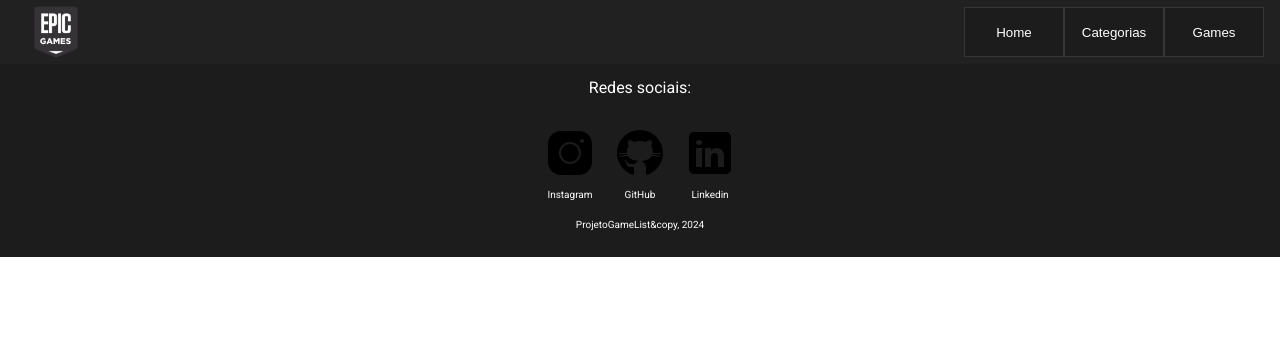
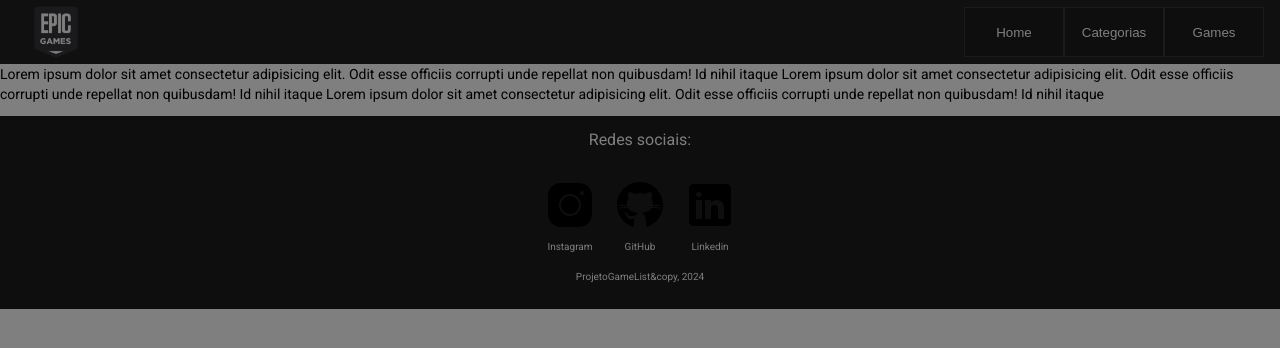
Before and after one commit to andrematos90/DesenvolvimentoFullStak, an Angular app in the folder Projeto GameList - JavaSpringBoot + Angular/front-end/GameList/: page /details in a window 1280 px wide. Before the commit this address led to /. Shown: the top 348 px of the page. Built offline with nearby package versions, Linux system fonts and the light colour scheme; a web font is replaced by a local one.

Commit message:
inicio modal

```diff
--- a/Projeto GameList - JavaSpringBoot + Angular/front-end/GameList/src/app/app-routing.module.ts
+++ b/Projeto GameList - JavaSpringBoot + Angular/front-end/GameList/src/app/app-routing.module.ts
@@ -3,11 +3,13 @@ import { RouterModule, Routes } from '@angular/router';
 import { HomeComponent } from './components/pages/home/home.component';
 import { GamesComponent } from './components/pages/games/games.component';
 import { CategoriesComponent } from './components/pages/categories/categories.component';
+import { GameDetailsComponent } from './components/pages/game-details/game-details.component';
 
 const routes: Routes = [
   {path:'', component:HomeComponent},
   {path:'games', component:GamesComponent},
-  {path:'categories', component:CategoriesComponent}
+  {path:'categories', component:CategoriesComponent},
+  {path:'details', component:GameDetailsComponent,}
 ];
 
 @NgModule({
--- a/Projeto GameList - JavaSpringBoot + Angular/front-end/GameList/src/app/app.module.ts
+++ b/Projeto GameList - JavaSpringBoot + Angular/front-end/GameList/src/app/app.module.ts
@@ -17,6 +17,8 @@ import { GamesComponent } from './components/pages/games/games.component';
 import { CategoriesComponent } from './components/pages/categories/categories.component';
 import { MatCardModule } from '@angular/material/card';
 import { HttpClientModule } from '@angular/common/http';
+import { GameDetailsComponent } from './components/pages/game-details/game-details.component';
+
 
 @NgModule({
   declarations: [
@@ -26,6 +28,7 @@ import { HttpClientModule } from '@angular/common/http';
     HomeComponent,
     GamesComponent,
     CategoriesComponent,
+    GameDetailsComponent,
 
   ],
   imports: [
--- /dev/null
+++ b/Projeto GameList - JavaSpringBoot + Angular/front-end/GameList/src/app/components/pages/game-details/game-details.component.html
@@ -0,0 +1,9 @@
+<ng-container>
+  <div>
+    <p>Lorem ipsum dolor sit amet consectetur adipisicing elit. Odit esse officiis corrupti unde repellat non quibusdam! Id nihil itaque
+      Lorem ipsum dolor sit amet consectetur adipisicing elit. Odit esse officiis corrupti unde repellat non quibusdam! Id nihil itaque
+      Lorem ipsum dolor sit amet consectetur adipisicing elit. Odit esse officiis corrupti unde repellat non quibusdam! Id nihil itaque
+    </p>
+  </div>
+  <div class="overlay"></div>
+</ng-container>
--- /dev/null
+++ b/Projeto GameList - JavaSpringBoot + Angular/front-end/GameList/src/app/components/pages/game-details/game-details.component.ts
@@ -0,0 +1,16 @@
+import { Component, OnInit } from '@angular/core';
+
+@Component({
+  selector: 'app-game-details',
+  templateUrl: './game-details.component.html',
+  styleUrls: ['./game-details.component.css']
+})
+export class GameDetailsComponent implements OnInit {
+
+  constructor() { }
+
+  ngOnInit(): void {
+  }
+
+
+}
--- a/Projeto GameList - JavaSpringBoot + Angular/front-end/GameList/src/app/components/pages/games/games.component.css
+++ b/Projeto GameList - JavaSpringBoot + Angular/front-end/GameList/src/app/components/pages/games/games.component.css
@@ -67,3 +67,11 @@
 .platform:hover {
   background-color: rgba(0, 0, 0, 0.7); /* Escurecer um pouco a cor de fundo */
 }
+
+@media (min-width: 768px) {
+  .container {
+    display: flex;
+    flex-wrap: wrap;
+    justify-content: space-between;
+  }
+}
--- a/Projeto GameList - JavaSpringBoot + Angular/front-end/GameList/src/app/components/pages/games/games.component.html
+++ b/Projeto GameList - JavaSpringBoot + Angular/front-end/GameList/src/app/components/pages/games/games.component.html
@@ -1,5 +1,5 @@
 <div class="container">
-  <mat-card class="card-container" *ngFor="let game of allGames">
+  <mat-card  class="card-container" *ngFor="let game of allGames" (click)="toggle()">
     <div class="image-container">
       <img mat-card-lg-image src="{{game.imgUrl}}">
       <div class="platform">{{game.platforms}}</div>
@@ -9,4 +9,9 @@
       {{game.shortDescription}}
     </mat-card-content>
   </mat-card>
+
+  <div class="modal" *ngIf="show">
+    <app-game-details></app-game-details>
+  </div>
+
 </div>
--- a/Projeto GameList - JavaSpringBoot + Angular/front-end/GameList/src/app/components/pages/games/games.component.ts
+++ b/Projeto GameList - JavaSpringBoot + Angular/front-end/GameList/src/app/components/pages/games/games.component.ts
@@ -14,6 +14,9 @@ export class GamesComponent implements OnInit {
 
   baseApiUrl = environment.baseApiUrl;
   allGames: Game[] = [];
+  show: boolean = false;
+
+
 
   constructor(
     private gameService : GamesService
@@ -26,4 +29,10 @@ export class GamesComponent implements OnInit {
     });
   }
 
+  toggle(){
+    this.show = !this.show
+  }
+
+
+
 }
--- a/Projeto GameList - JavaSpringBoot + Angular/front-end/GameList/src/styles.css
+++ b/Projeto GameList - JavaSpringBoot + Angular/front-end/GameList/src/styles.css
@@ -6,3 +6,30 @@
 
 html, body { height: 100%; }
 body { margin: 0; font-family: Roboto, "Helvetica Neue", sans-serif; }
+
+
+/* Estilo para o modal */
+.modal {
+  position: fixed;
+  top: 50%;
+  left: 50%;
+  transform: translate(-50%, -50%);
+  background-color: white;
+  padding: 20px;
+  border-radius: 5px;
+  z-index: 9999;
+  height: 70%;
+}
+
+/* Estilo para o overlay */
+.overlay {
+  position: fixed;
+  top: 0;
+  left: 0;
+  width: 100%;
+  height: 100%;
+  background-color: rgba(0, 0, 0, 0.5); /* Cor do overlay com transparência */
+  z-index: 9998; /* Certifique-se de que o overlay esteja por trás do modal */
+  pointer-events: none; /* Impede que o overlay seja interativo */
+
+}
```
Also changed, not shown: Projeto GameList - JavaSpringBoot + Angular/front-end/GameList/src/app/components/pages/game-details/game-details.component.css (added), 1 other file (tests, documents, lock files or other folders).
